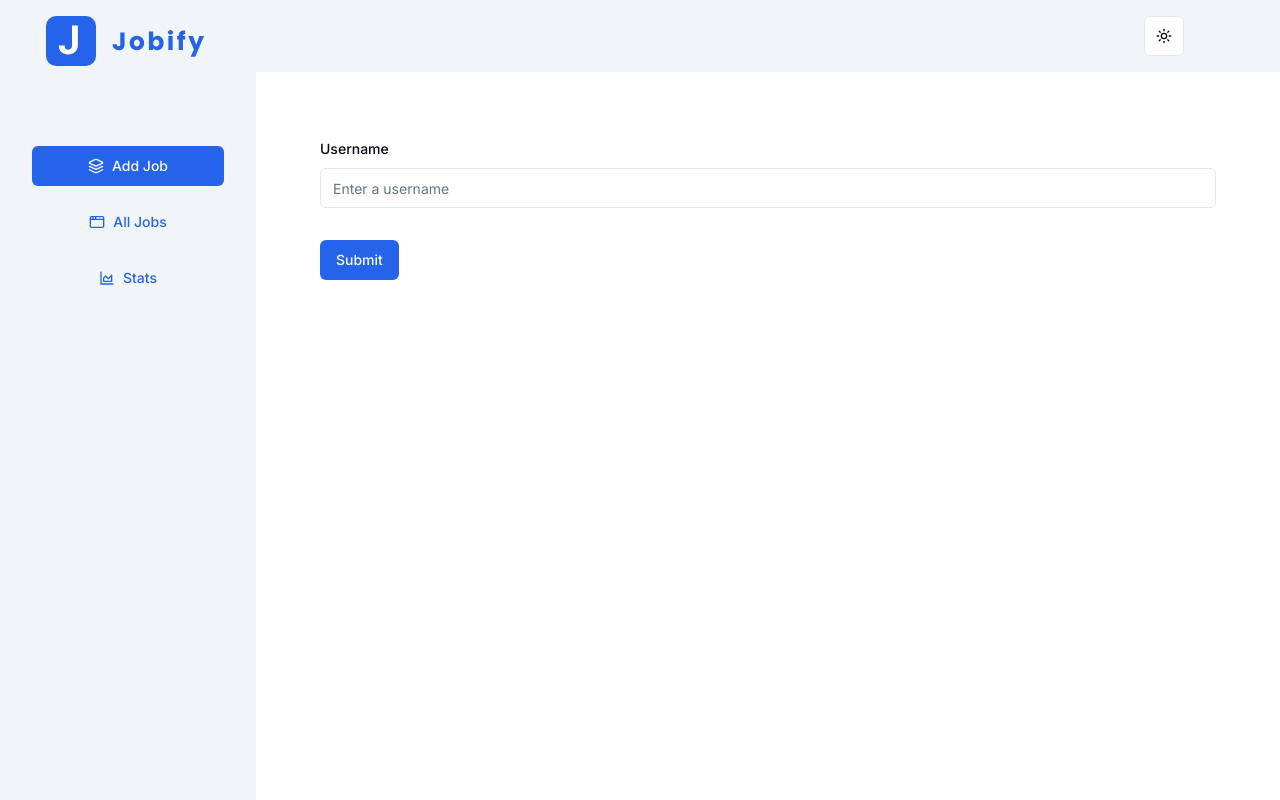
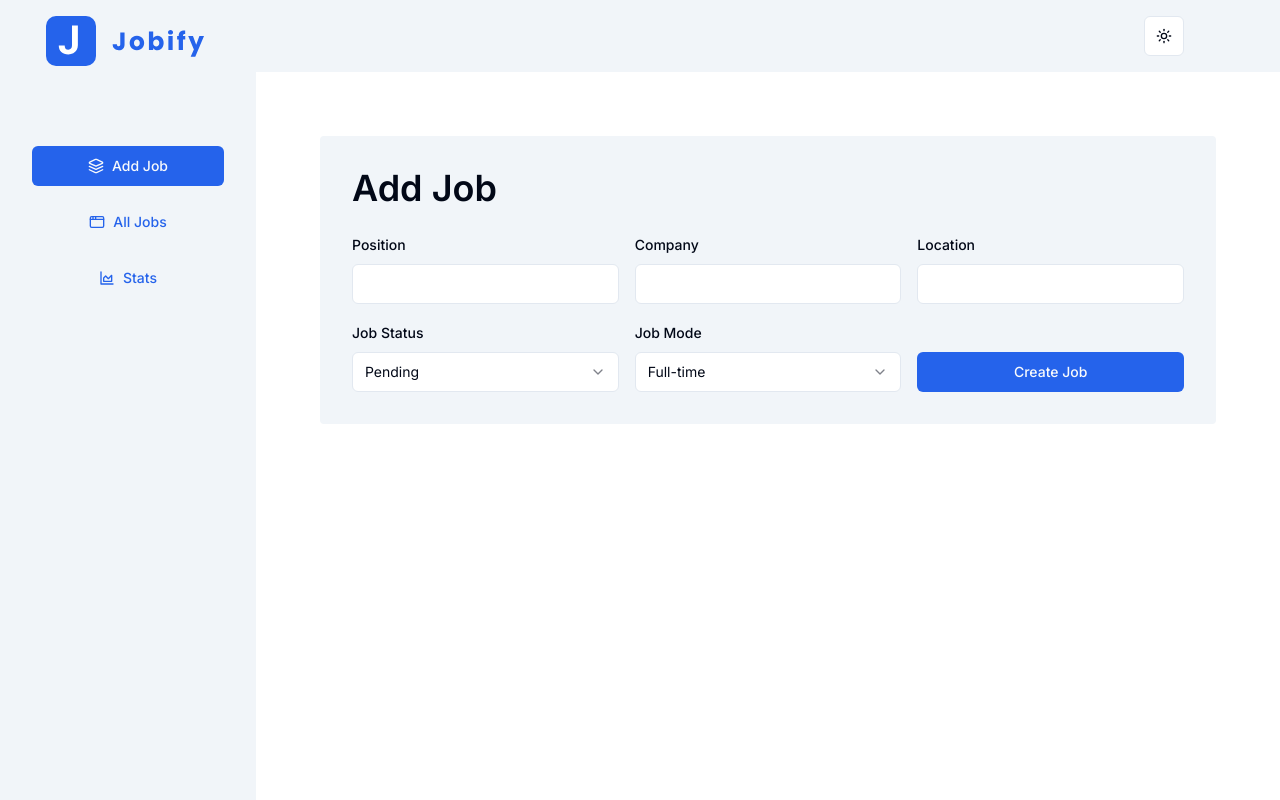
Before and after one commit to jjad14/Jobify, a Next.js app: page /add-job in a window 1280 px wide. Built offline with nearby package versions, Linux system fonts and the light colour scheme.

Commit message:
Create Job Form Update

```diff
--- a/components/CreateJobForm.tsx
+++ b/components/CreateJobForm.tsx
@@ -2,36 +2,33 @@
 
 import { zodResolver } from '@hookform/resolvers/zod';
 import { useForm } from 'react-hook-form';
-import * as z from 'zod';
+
+import {
+	JobStatus,
+	JobMode,
+	createAndEditJobSchema,
+	CreateAndEditJobType
+} from '@/utils/types';
 
 import { Button } from '@/components/ui/button';
-import {
-	Form,
-	FormControl,
-	FormField,
-	FormItem,
-	FormLabel,
-	FormMessage
-} from '@/components/ui/form';
-import { Input } from '@/components/ui/input';
+import { Form } from '@/components/ui/form';
 
-const formSchema = z.object({
-	username: z.string().min(2, {
-		message: 'Username must be at least 2 characters.'
-	})
-});
+import { CustomFormField, CustomFormSelect } from './FormComponents';
 
 function CreateJobForm() {
 	// 1. Define your form.
-	const form = useForm<z.infer<typeof formSchema>>({
-		resolver: zodResolver(formSchema),
+	const form = useForm<CreateAndEditJobType>({
+		resolver: zodResolver(createAndEditJobSchema),
 		defaultValues: {
-			username: ''
+			position: '',
+			company: '',
+			location: '',
+			status: JobStatus.Pending,
+			mode: JobMode.FullTime
 		}
 	});
 
-	// 2. Define a submit handler.
-	function onSubmit(values: z.infer<typeof formSchema>) {
+	function onSubmit(values: CreateAndEditJobType) {
 		// Do something with the form values.
 		// ✅ This will be type-safe and validated.
 		console.log(values);
@@ -39,24 +36,39 @@
 
 	return (
 		<Form {...form}>
-			<form onSubmit={form.handleSubmit(onSubmit)} className='space-y-8'>
-				<FormField
-					control={form.control}
-					name='username'
-					render={({ field }) => (
-						<FormItem>
-							<FormLabel>Username</FormLabel>
-							<FormControl>
-								<Input
-									placeholder='Enter a username'
-									{...field}
-								/>
-							</FormControl>
-							<FormMessage />
-						</FormItem>
-					)}
-				/>
-				<Button type='submit'>Submit</Button>
+			<form
+				onSubmit={form.handleSubmit(onSubmit)}
+				className='bg-muted p-8 rounded'>
+				<h2 className='capitalize font-semibold text-4xl mb-6'>
+					Add Job
+				</h2>
+				<div className='grid gap-4 md:grid-cols-2 lg:grid-cols-3 items-start'>
+					{/* position */}
+					<CustomFormField name='position' control={form.control} />
+					{/* company */}
+					<CustomFormField name='company' control={form.control} />
+					{/* location */}
+					<CustomFormField name='location' control={form.control} />
+
+					{/* job status */}
+					<CustomFormSelect
+						name='status'
+						control={form.control}
+						labelText='job status'
+						items={Object.values(JobStatus)}
+					/>
+					{/* job  type */}
+					<CustomFormSelect
+						name='mode'
+						control={form.control}
+						labelText='job mode'
+						items={Object.values(JobMode)}
+					/>
+
+					<Button type='submit' className='self-end capitalize'>
+						Create Job
+					</Button>
+				</div>
 			</form>
 		</Form>
 	);
```
